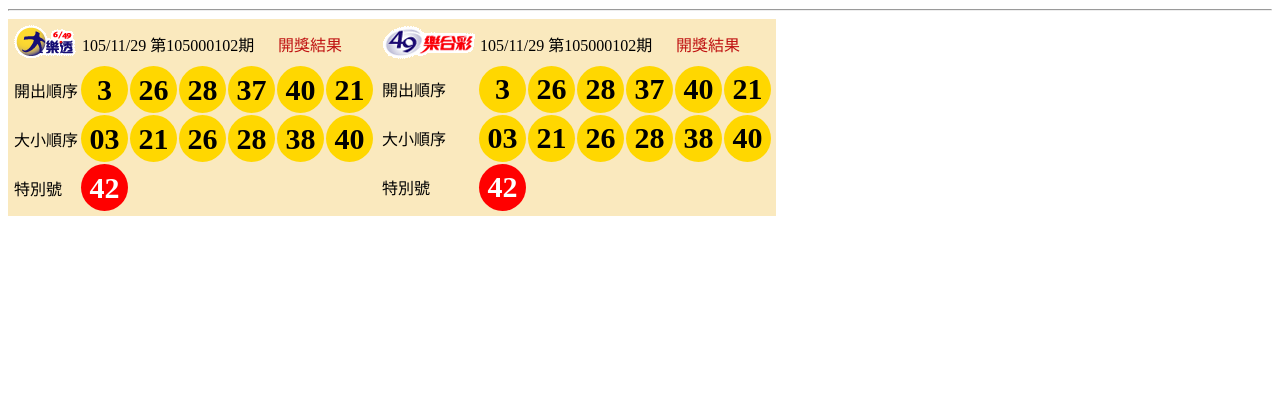
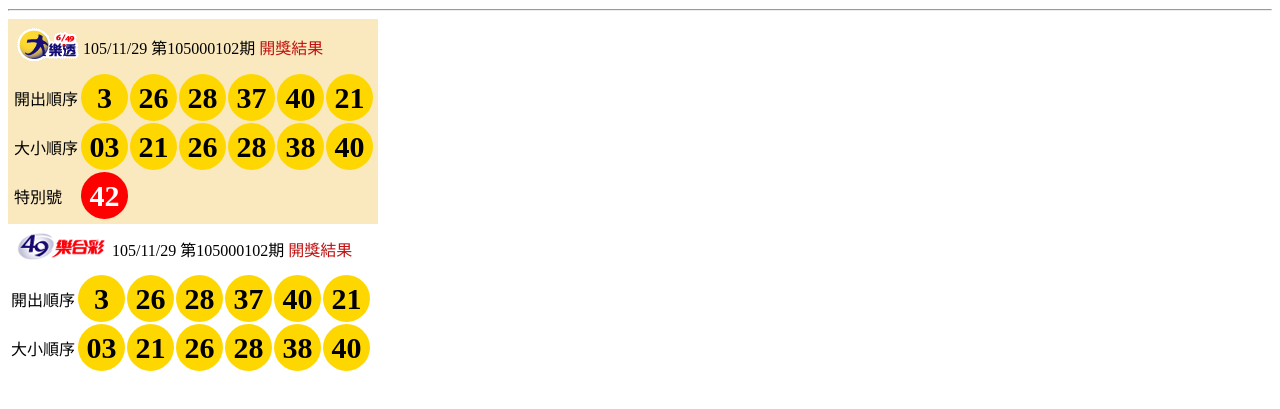
Before and after one commit to kagura5421/hw02, a plain HTML site: page index.html in a window 1280 px wide. Shown: the part 311-720 px from the top of the page. Drawn offline with Linux system fonts and the light colour scheme.

Commit message:
Update index.html

```diff
--- a/index.html
+++ b/index.html
@@ -18,10 +18,14 @@
 
 <table class="inner">
 <tr>
-
 <td>
 <table>
-    <tr><td colspan="1"><img src="twl_index_mine_logo_04.gif"></td><td colspan="4">105/11/29 第105000102期</td><td  colspan="2" class="redfont">開獎結果</td></tr>
+   <tr><td>
+   <table>
+    <tr><td><img src="twl_index_mine_logo_04.gif"></td><td>105/11/29 第105000102期</td><td class="redfont">開獎結果</td></tr>
+    </table>
+    </td></tr>
+<table>
 <tr>
 <td>開出順序</td>
 <td class="box bg1">3</td>
@@ -45,13 +49,17 @@
 <td>特別號</td>
 <td class="box bg2">42</td>
 </tr>
-
+</table>
 </table>
 </td>
 
-<td>
 <table>
-    <tr><td colspan="1"><img src="twl_index_mine_logo_05.gif"></td><td colspan="4">105/11/29 第105000102期</td><td  colspan="2" class="redfont">開獎結果</td></tr>
+   <tr><td>
+   <table>
+    <tr><td><img src="twl_index_mine_logo_05.gif"></td><td>105/11/29 第105000102期</td><td class="redfont">開獎結果</td></tr>
+    </table>
+    </td></tr>
+<table>
 <tr>
 <td>開出順序</td>
 <td class="box bg1">3</td>
@@ -72,15 +80,16 @@
 <td class="box bg1">40</td></tr>
 
 <tr>
-<td>特別號</td>
-<td class="box bg2">42</td>
+
+</tr>
+</table>
+</table>
+
 </tr>
 
-</table>
-</td>
 
 
-</tr>
+
 
 </table>
 
```
